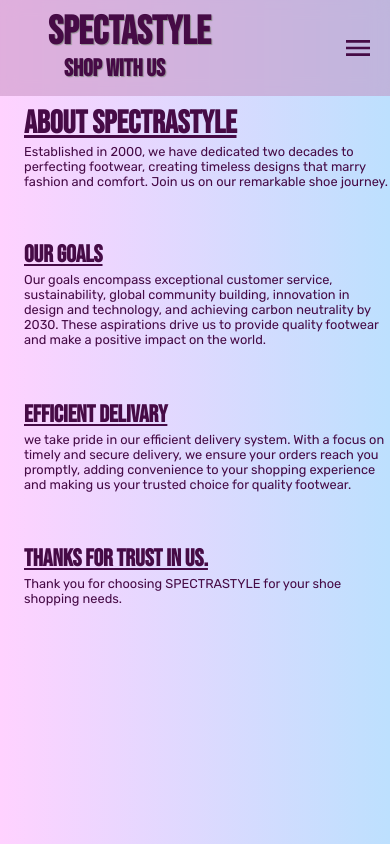
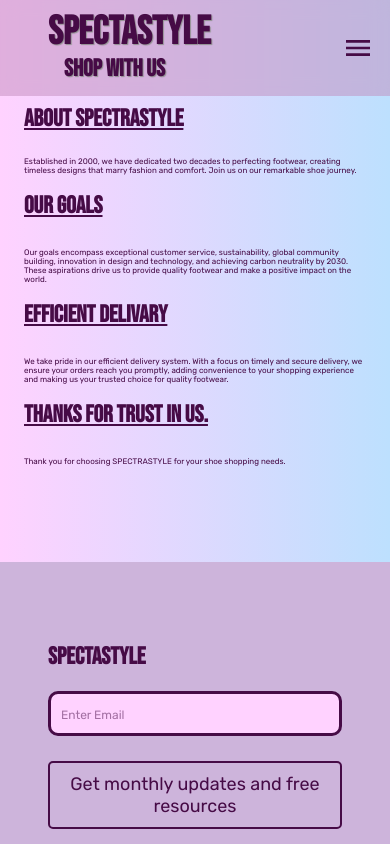
Before and after one commit to MuriloCastro0216/EcommerceSpectastyle, a React (Vite) app in the folder Frontend/: page /about in a window 390 px wide. Shown: the top 844 px of the page. Built offline with nearby package versions, Linux system fonts and the light colour scheme; no server answers; a web font is replaced by a local one.

Commit message:
Text Overlapping removed

```diff
--- a/Frontend/src/CSS/About.css
+++ b/Frontend/src/CSS/About.css
@@ -22,34 +22,28 @@
 }
 
 .about-container {
-  width: 100%;
-  min-height: 80vh;
-  position: relative;
+  display: flex;
+  flex-direction: column;
+  gap: 8px;
+  padding: 8rem 1.5rem;
   background: linear-gradient(to left, var(--color-4), var(--color-5));
-  padding: 10rem 10rem;
+  font-family: var(--font-rubik);
+  color: var(--color-6);
+}
+
+.about-specta{
+  margin-bottom: 1rem;
+  text-align: left;
 }
 
 .about-specta,
 .goal-specta,
 .delivary,
 .thanksforchoosing {
-  font-family: var(--font-1);
-  color: var(--color-6);
-  margin-top: 5rem;
-}
-
-.about-specta,
-.goal-specta,
-.delivary,
-.thanksforchoosing {
-  position: absolute;
+  font-size: 2rem;
   left: 3.5rem;
-}
-
-.about-specta {
-  font-size: 3rem;
-  top: 2rem;
   text-decoration: underline;
+  padding-top: 1rem;
 }
 
 p,
@@ -58,185 +52,45 @@ d,
 e {
   font-family: var(--font-rubik);
   color: var(--color-6);
-  position: absolute;
-  left: 3.5rem;
-  margin-top: 5rem;
+  font-size: 1.3rem;
 }
-
-p {
-  font-size: 1.5rem;
-  top: 6.5rem;
-}
-
-.goal-specta {
-  font-size: 2rem;
-  top: 12rem;
-  text-decoration: underline;
-}
-
-c {
-  font-size: 1.2rem;
-  top: 15rem;
-}
-
-.delivary {
-  font-size: 2rem;
-  top: 19.5rem;
-  text-decoration: underline;
-}
-
-d {
-  font-size: 1.2rem;
-  top: 23rem;
-}
-
-.thanksforchoosing {
-  font-size: 2rem;
-  top: 28rem;
-  text-decoration: underline;
-}
-
-e {
-  font-size: 1.2rem;
-  top: 32rem;
-}
-
 @media (max-width: 768px) {
-  .about-container {
-    padding: 6rem 1.5rem;
-    min-height: 100vh;
-  }
-
-  .goal-specta {
-    top: 15rem;
-  }
-
-  c {
-    top: 18rem;
-  }
-
-  .delivary {
-    top: 27rem;
-  }
-
-  d {
-    top: 30rem;
-  }
-
-  .thanksforchoosing {
-    top: 38rem;
-  }
-
-  e {
-    top: 42rem;
-  }
-}
-
-@media (max-width: 500px) {
-  .about-container {
-    padding: 6rem 1.5rem;
-    min-height: 100vh;
-  }
-
-  .about-specta {
-    font-size: 2rem;
-    top: 1.5rem;
-    left: 1.5rem;
-  }
-
-  p {
-    font-size: 0.8rem;
-    top: 4rem;
-    left: 1.5rem;
-  }
-
-  .goal-specta {
-    font-size: 1.5rem;
-    top: 10rem;
-    left: 1.5rem;
-  }
-
-  c {
-    font-size: 0.8rem;
-    top: 12rem;
-    left: 1.5rem;
-  }
-
-  .delivary {
-    font-size: 1.5rem;
-    top: 20rem;
-    left: 1.5rem;
-  }
-
-  d {
-    font-size: 0.8rem;
-    top: 22rem;
-    left: 1.5rem;
-  }
-
-  .thanksforchoosing {
-    font-size: 1.5rem;
-    top: 29rem;
-    left: 1.5rem;
-  }
-
-  e {
-    font-size: 0.8rem;
-    top: 31rem;
-    left: 1.5rem;
-  }
-}
-
-@media (min-width: 500px) and (max-width: 1100px) {
   .about-container {
     padding: 6rem 1.5rem;
   }
 
-  .about-specta {
-    font-size: 2rem;
-    top: 1.5rem;
-    left: 1.5rem;
+  .about-specta,
+  .goal-specta,
+  .delivary,
+  .thanksforchoosing {
+      font-size: 1.5rem;
+      padding-top: 0.5rem;
+      padding-bottom: 0rem;
+  }
+  p,
+  d,
+  c,
+  e {
+    font-size: 1rem;
+  }
+}
+
+@media (max-width: 480px) {
+  .about-container {
+    padding: 6rem 1.5rem;
   }
 
-  p {
-    font-size: 1rem;
-    top: 4rem;
-    left: 1.5rem;
+  .about-specta,
+  .goal-specta,
+  .delivary,
+  .thanksforchoosing {
+      font-size: 1.5rem;
+      padding-top: 0.5rem 0.2rem;
   }
-
-  .goal-specta {
-    font-size: 1.5rem;
-    top: 10rem;
-    left: 1.5rem;
-  }
-
-  c {
-    font-size: 1rem;
-    top: 12rem;
-    left: 1.5rem;
-  }
-
-  .delivary {
-    font-size: 1.5rem;
-    top: 20rem;
-    left: 1.5rem;
-  }
-
-  d {
-    font-size: 1rem;
-    top: 22rem;
-    left: 1.5rem;
-  }
-
-  .thanksforchoosing {
-    font-size: 1.5rem;
-    top: 29rem;
-    left: 1.5rem;
-  }
-
+  p,
+  d,
+  c,
   e {
-    font-size: 1rem;
-    top: 31rem;
-    left: 1.5rem;
+    font-size: 0.5rem;
   }
 }
--- a/Frontend/src/Pages/About.jsx
+++ b/Frontend/src/Pages/About.jsx
@@ -10,7 +10,7 @@ const About = () => {
         <h2 className="goal-specta">Our Goals</h2>
         <c>Our goals encompass exceptional customer service, sustainability, global community building, innovation in design and technology, and achieving carbon neutrality by 2030. These aspirations drive us to provide quality footwear and make a positive impact on the world.</c>
         <h2 className="delivary">Efficient Delivary</h2>
-        <d>we take pride in our efficient delivery system. With a focus on timely and secure delivery, we ensure your orders reach you promptly, adding convenience to your shopping experience and making us your trusted choice for quality footwear.</d>
+        <d>We take pride in our efficient delivery system. With a focus on timely and secure delivery, we ensure your orders reach you promptly, adding convenience to your shopping experience and making us your trusted choice for quality footwear.</d>
         <h2 className="thanksforchoosing">Thanks For Trust in US.</h2>
         <e>Thank you for choosing SPECTRASTYLE for your shoe shopping needs.</e>
       </div>
```
